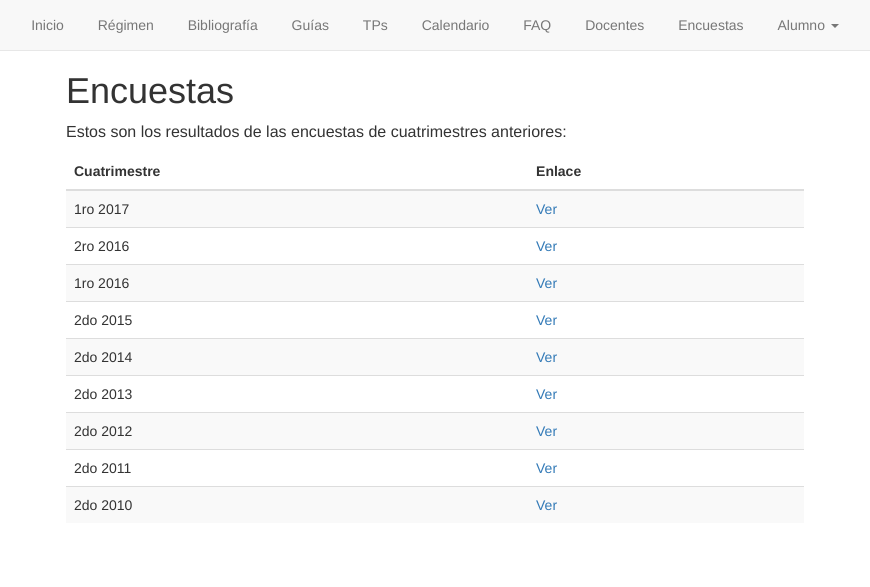
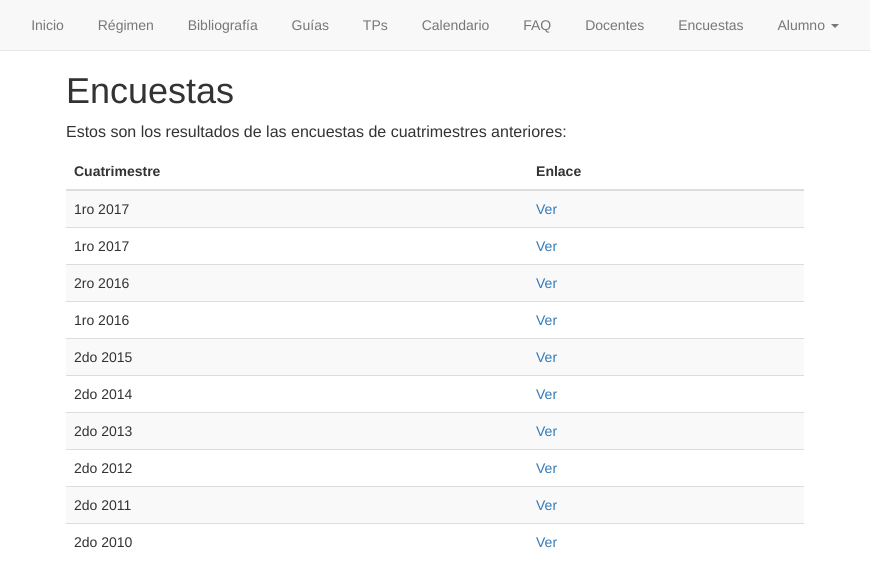
Before and after one commit to algoritmos-rw/algoritmos, a Jekyll site: the page built from static/08_encuestas.md, in a window 1280 px wide. Shown: the top 587 px of the page, without its empty margins (205-1075 px from the left). Built offline with Jekyll 4.4.1, drawn with Linux system fonts in a browser that asks for light colours.

Commit message:
Link, je

```diff
--- a/static/08_encuestas.md
+++ b/static/08_encuestas.md
@@ -12,6 +12,7 @@ Estos son los resultados de las encuestas de cuatrimestres anteriores:
 {: .table .table-striped}
 | Cuatrimestre  |  Enlace  |
 |---------------|----------|
+| 1ro 2017      | [Ver](../assets/encuestas/2017-2c.html) |
 | 1ro 2017      | [Ver](../assets/encuestas/2017-1c.html) |
 | 2ro 2016      | [Ver](../assets/encuestas/2016-2c.html) |
 | 1ro 2016      | [Ver](../assets/encuestas/2016-1c.html) |
```
